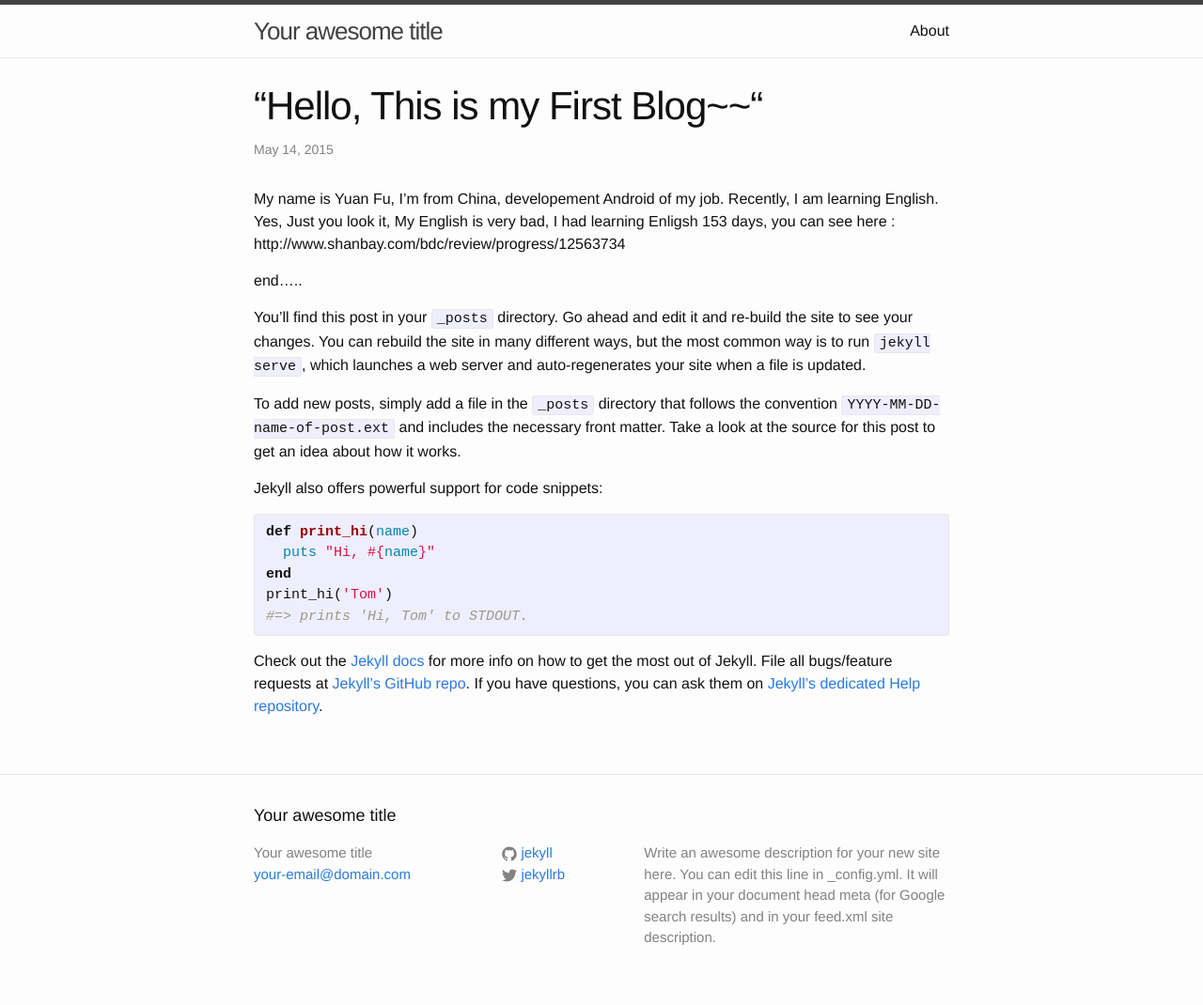
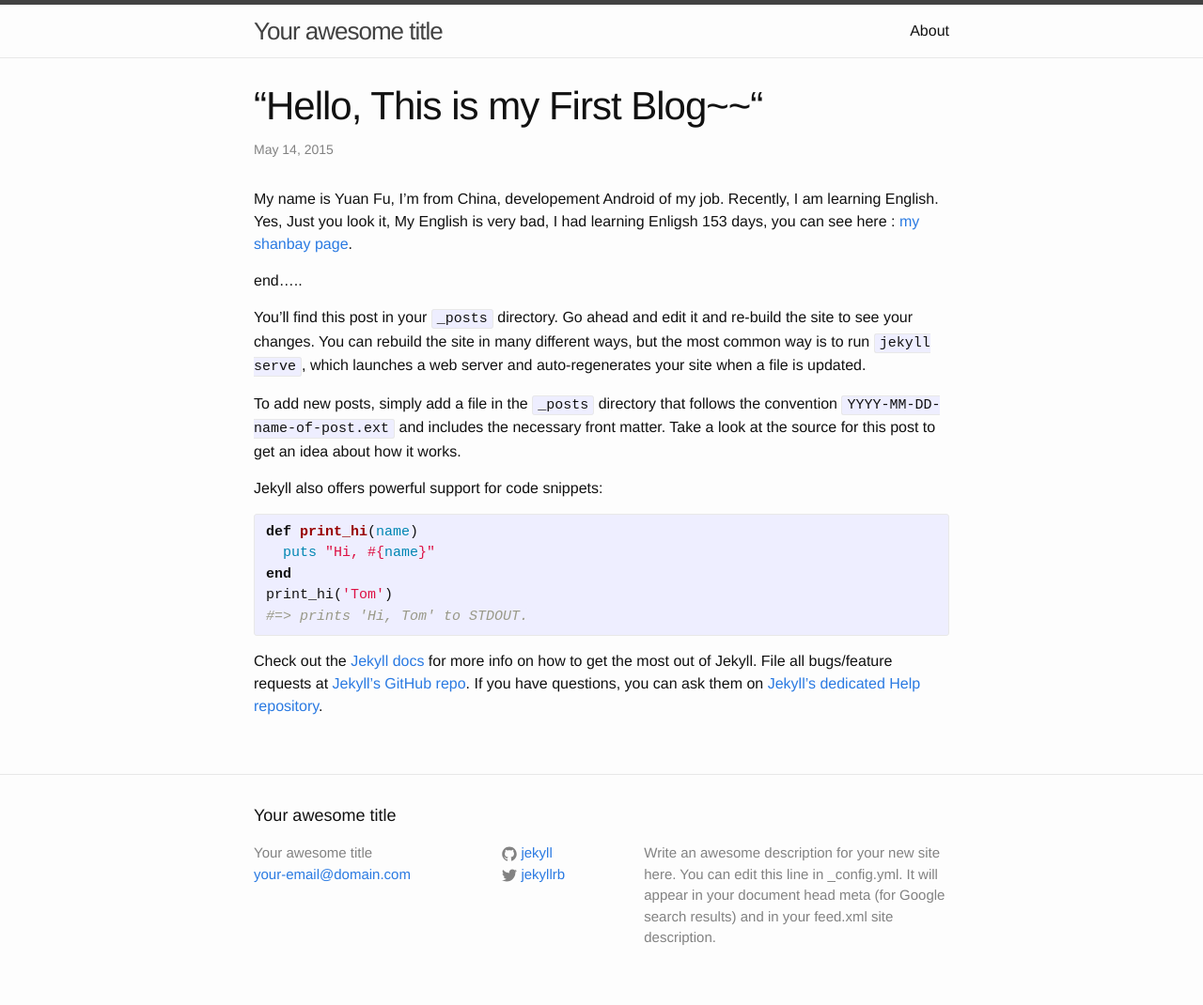
Before and after one commit to MrFuFuFu/mrfufufu.github.io, a Jekyll site: the page built from _posts/2015-05-14-welcome-to-jekyll.markdown, in a window 1280 px wide. Shown: the whole page at 94% size. Built offline with Jekyll 4.4.1, drawn with Linux system fonts in a browser that asks for light colours.

Commit message:
my first blog modify

```diff
--- a/_posts/2015-05-14-welcome-to-jekyll.markdown
+++ b/_posts/2015-05-14-welcome-to-jekyll.markdown
@@ -4,7 +4,7 @@
 date:   2015-05-14 11:07:36
 categories: jekyll update
 ---
-My name is Yuan Fu, I’m from China, developement Android of my job. Recently, I am learning English. Yes, Just you look it, My English is very bad, I had learning Enligsh 153 days, you can see here : http://www.shanbay.com/bdc/review/progress/12563734
+My name is Yuan Fu, I’m from China, developement Android of my job. Recently, I am learning English. Yes, Just you look it, My English is very bad, I had learning Enligsh 153 days, you can see here : [my shanbay page][shanbay].
 
 end…..
 
```
Also changed, not shown: other parts of _posts/2015-05-14-welcome-to-jekyll.markdown (+1 -0 lines).
